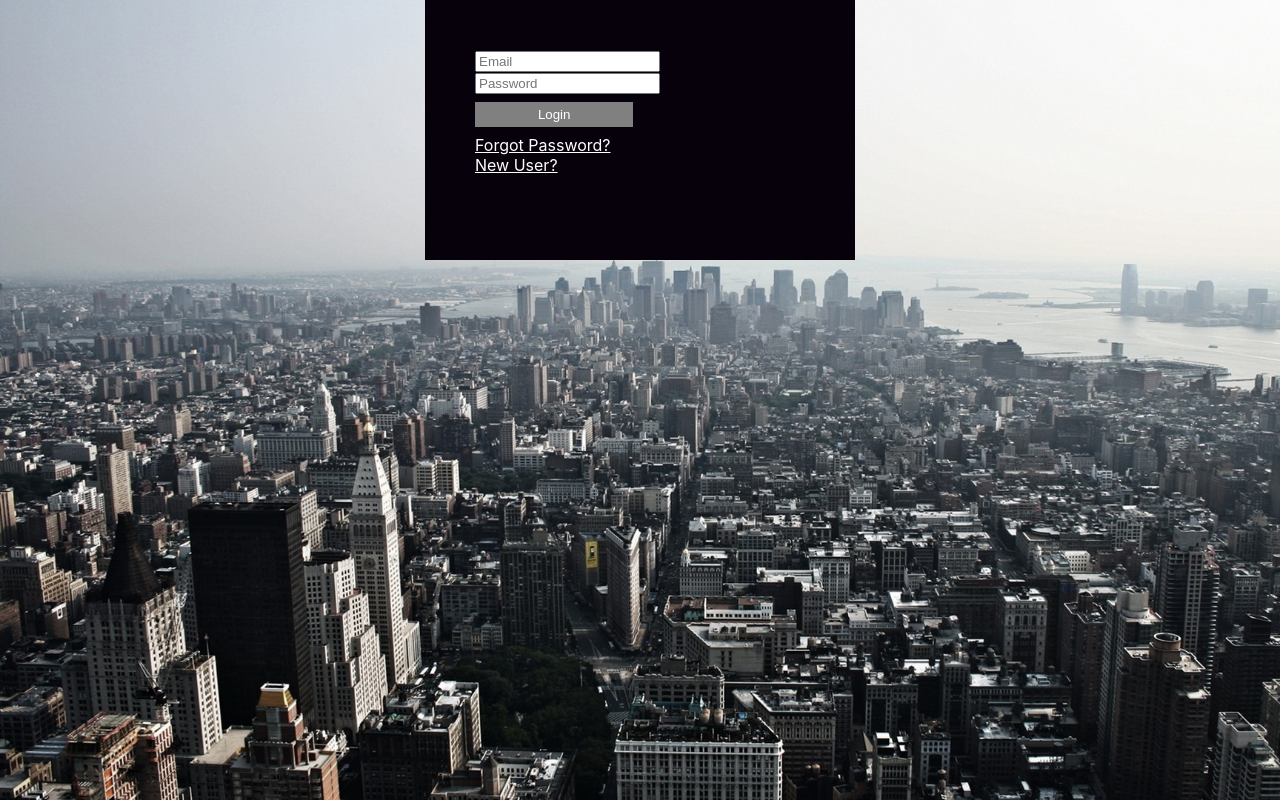
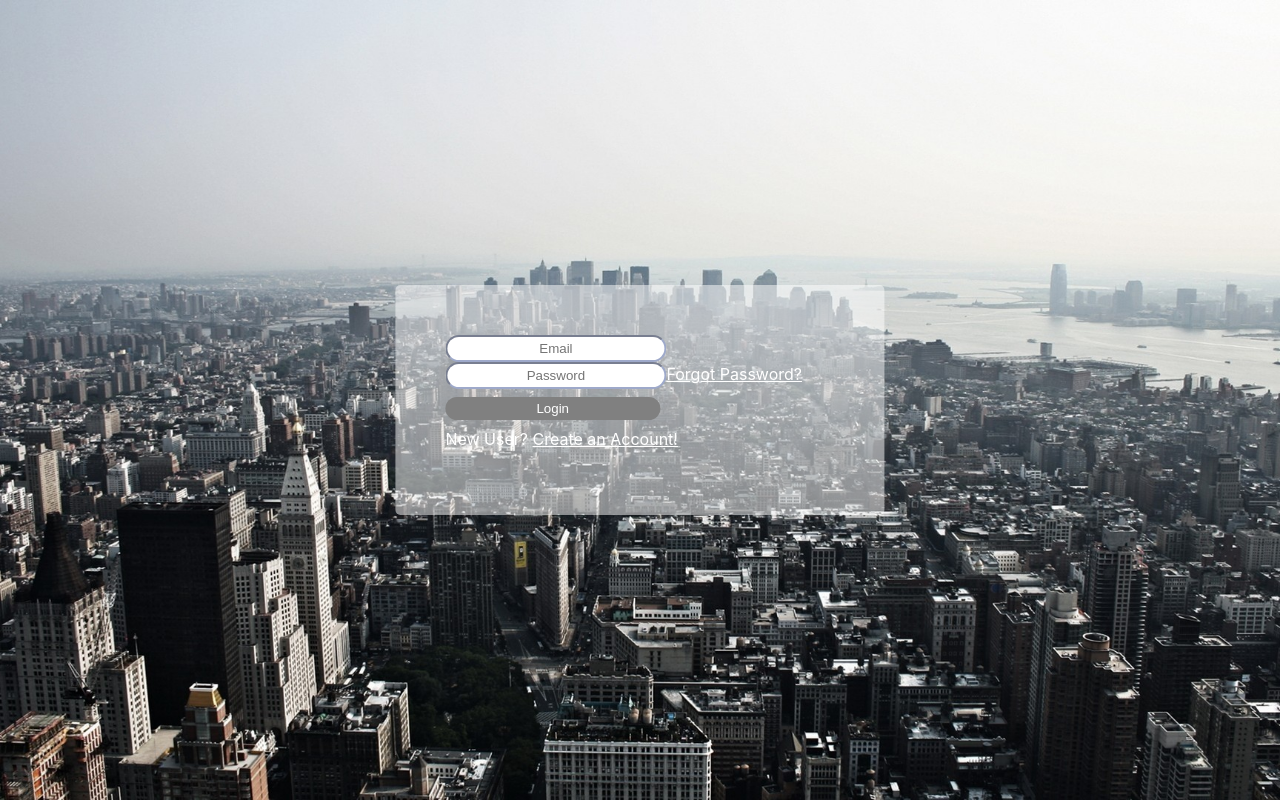
Before and after one commit to Hchen0496/Thrift-Shop-App, a React (Create React App) app: page / in a window 1280 px wide. Built offline with nearby package versions, Linux system fonts and the light colour scheme.

Commit message:
Login Screen Appearance Done

```diff
--- a/src/App.css
+++ b/src/App.css
@@ -1,29 +1,47 @@
-.bg-login div {
-  background-image: url("./img/urban_1.jpg");
-  height: 100vh;
+.bg-login {
+  background: url("./img/urban_1.jpg") fixed no-repeat center;
   background-size: cover;
+  min-height: 100vh;
+  position: relative;
 }
 
-.box-for-login div {
-  background: rgba(7, 1, 12);
-  max-width: 330px;
-  padding: 50px;
-  margin: auto;
-  height: 20%;
+.box-for-login {
+  background-color: rgba(255, 255, 255, 0.5);
+  transform: translate(-50%, -50%);
+  position: fixed;
+  left: 50%;
+  top: 50%;
+  padding: 50px 10px 50px 50px;
+  border-radius: 5px;
+  box-sizing: content-box;
 }
 
-#input-style input {
+.input-style input {
+  border-radius: 20px;
+  border-color: rgba(117, 133, 180, 0.699);
+  text-align: center;
+  padding: 4px 20px;
 }
+
 .input-style button {
   background-color: gray;
   color: white;
-  padding: 5px 20px;
+  border-radius: 20px;
+  padding: 4px 20px;
   margin: 8px 0;
   border: none;
   cursor: pointer;
-  width: 48%;
+  width: 50%;
 }
 
 .input-style a {
+  margin-top: 1px;
   color: white;
+  font: large;
 }
+
+.input-style p {
+  margin-top: 1px;
+  color: white;
+  font-size: 12;
+}
--- a/src/Login.js
+++ b/src/Login.js
@@ -15,10 +15,11 @@ export default class Login extends Component {
               placeholder="Password"
               required
             />
-            <br />
-            <button type="submit">Login</button> <br />
-            <a href="#">Forgot Password?</a> <br />
-            <a href="#">New User?</a>
+            <a href="#">Forgot Password?</a>
+            <button type="submit">Login</button>
+            <p>
+              New User? <a href="#">Create an Account!</a>
+            </p>
           </div>
         </div>
       </div>
```
